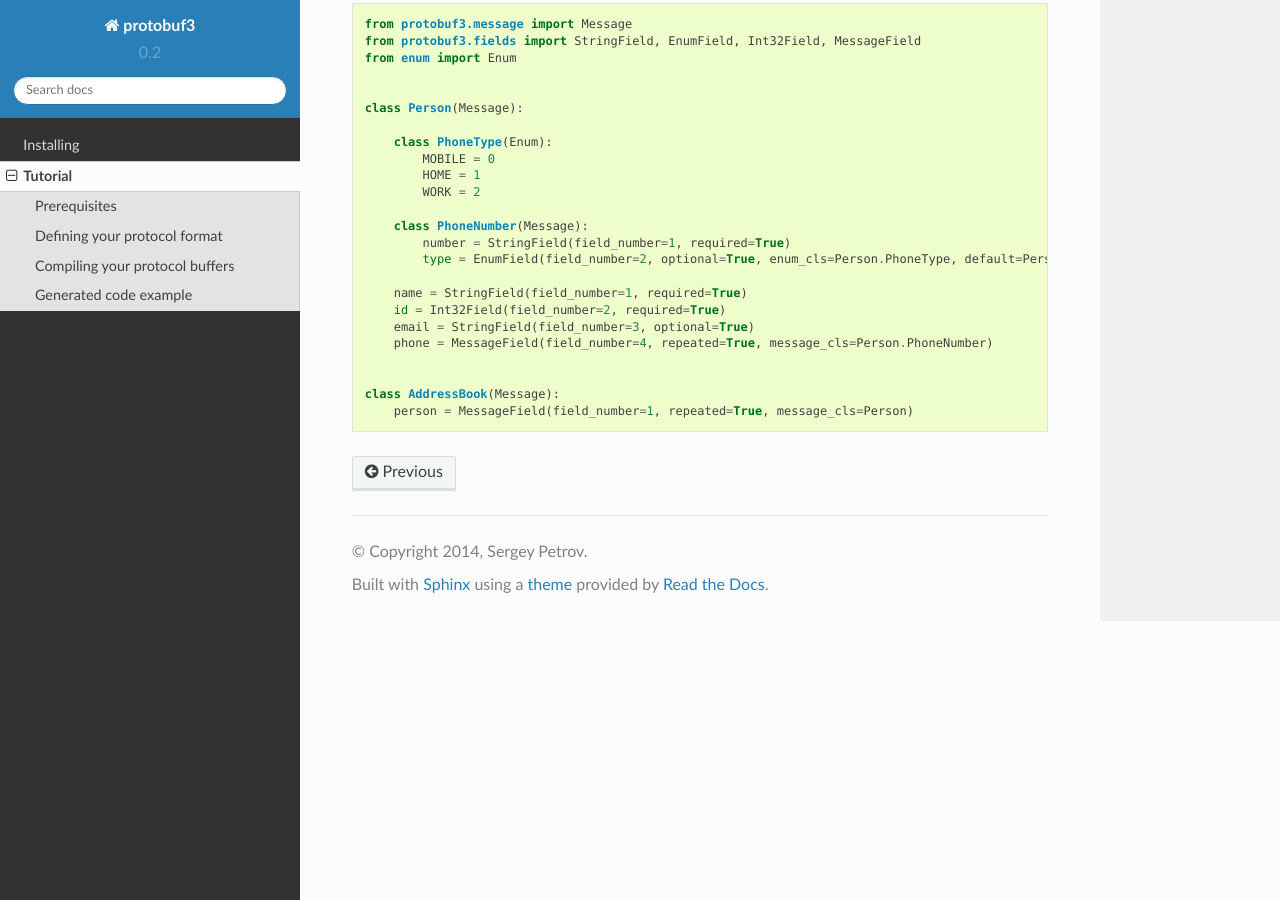
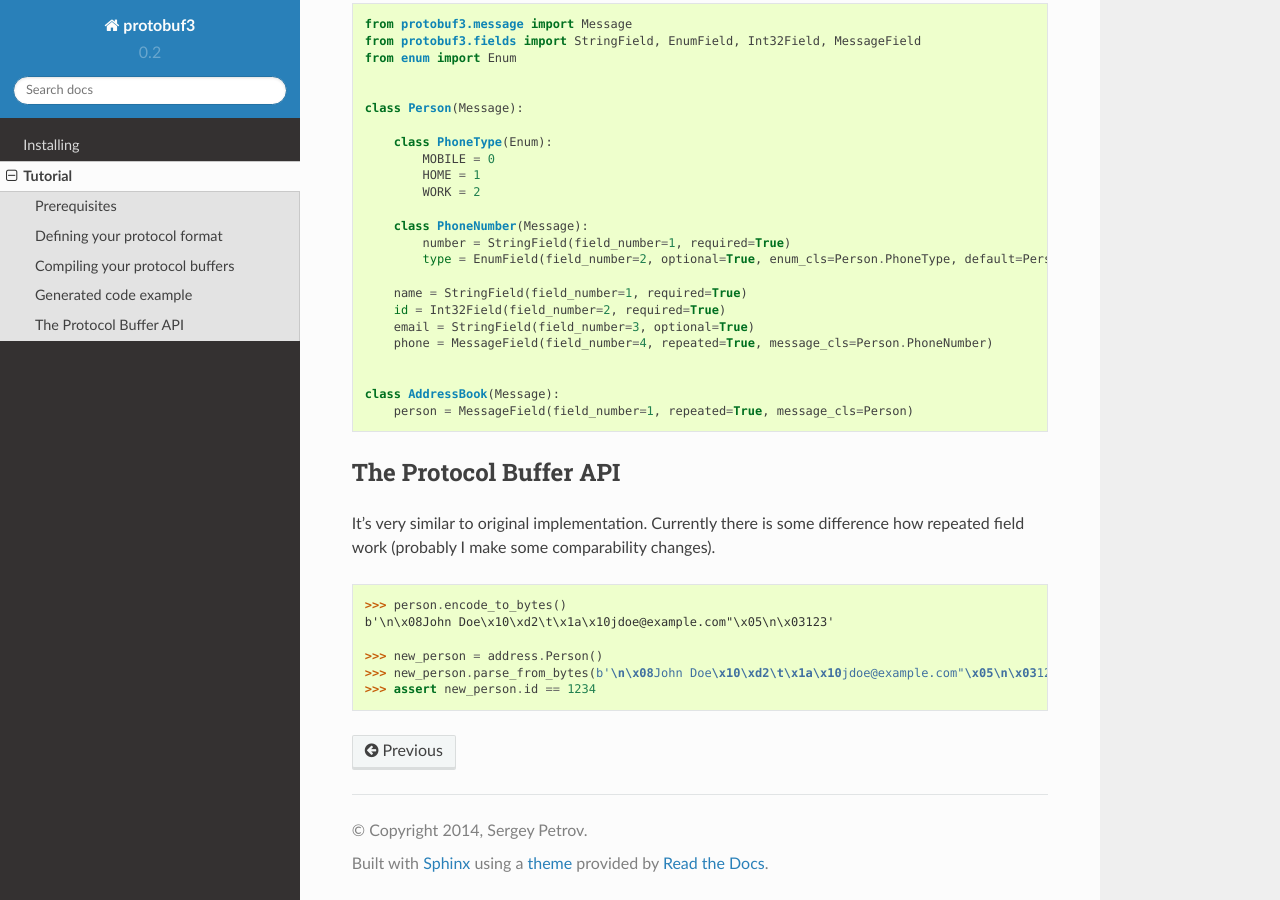
Before and after one commit to Pr0Ger/protobuf3, a Sphinx documentation site: the page built from docs/tutorial.rst, in a window 1280 px wide and 900 px high, scrolled down 1910 px. Built offline with Sphinx 7.4.7 and the Read the Docs theme 2.0.0, drawn with Linux system fonts in a browser that asks for light colours.

Commit message:
Added some explanation how work with this library

```diff
--- a/docs/tutorial.rst
+++ b/docs/tutorial.rst
@@ -123,3 +123,26 @@ Same code, but hand-written using this style:
 
     class AddressBook(Message):
         person = MessageField(field_number=1, repeated=True, message_cls=Person)
+
+
+The Protocol Buffer API
+-----------------------
+
+It's very similar to original implementation. Currently there is some difference how repeated field work
+(probably I make some comparability changes).
+
+.. doctest::
+    >>> person = address.Person()
+    >>> person.id = 1234
+    >>> person.name = "John Doe"
+    >>> person.email = "jdoe@example.com"
+    >>> number = address.Person.PhoneNumber()
+    >>> number.number = "123"
+    >>> person.phone.append(number)
+
+    >>> person.encode_to_bytes()
+    b'\n\x08John Doe\x10\xd2\t\x1a\x10jdoe@example.com"\x05\n\x03123'
+
+    >>> new_person = address.Person()
+    >>> new_person.parse_from_bytes(b'\n\x08John Doe\x10\xd2\t\x1a\x10jdoe@example.com"\x05\n\x03123')
+    >>> assert new_person.id == 1234
```
